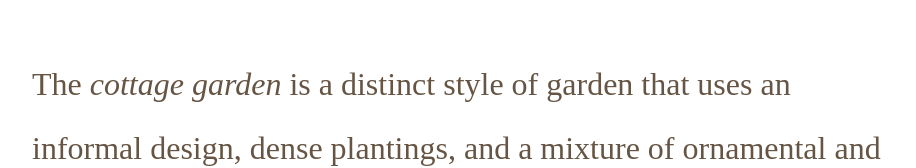
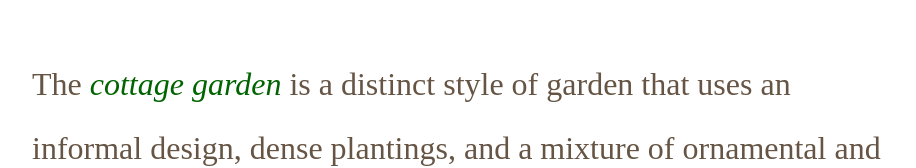
Before and after one commit to TrentKlinge/bc_prog109_module03_klinge, a plain HTML site: page index.html in a window 1280 px wide. Shown: the part 198-366 px from the top of the page, without its empty margins (180-1096 px from the left). Drawn offline with Linux system fonts and the light colour scheme.

Commit message:
Update style.css

```diff
--- a/style.css
+++ b/style.css
@@ -18,5 +18,5 @@ p {
 	font-size: 200%;}
 i {
 	color:darkgreen;}
-i, a, a:hover, a:visited {
+a, a:hover, a:visited {
 	color: #665544;}
```
